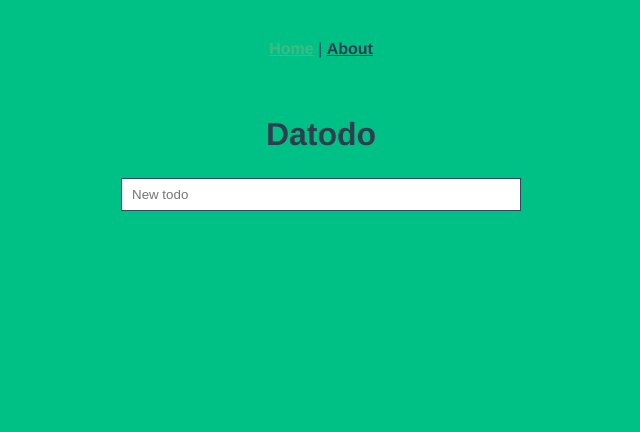
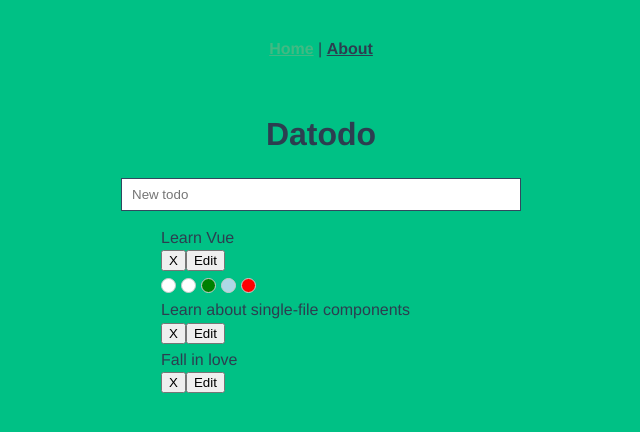
Before and after one commit to jespernpedersen/datodo, a Vue app: page / in a window 1280 px wide. Shown: the top 432 px of the page, without its empty margins (319-959 px from the left). Built offline with nearby package versions, Linux system fonts and the light colour scheme.

Commit message:
I fixed a merge and it now compiles

```diff
--- a/src/components/TodoListItem.vue
+++ b/src/components/TodoListItem.vue
@@ -1,8 +1,12 @@
-
+<template>
+  <li>
+    <!-- View before editing -->
+    <div v-show="!isEditing">
+      <span>{{ todo.text }}</span>
+    </div>
     <!-- View in editing -->
     <div v-show="isEditing">
-      <input v-show="isEditing" v-model="todo.text"
-			@keydown.enter="hideForm">
+      <input v-model="todo.text">
     </div>
     <!-- Action buttons -->
     <button @click="$emit('remove', todo.id)">
@@ -50,15 +54,19 @@ export default {
     completeToDo(subtaskitem) {
         if(subtaskitem.status === "incomplete") {
           let new_status = subtaskitem.status = "overachieved";
+          return new_status;
         }
         else if(subtaskitem.status === "unachieved") {
           let new_status = subtaskitem.status = "achieved";
+          return new_status;
         }
         else if(subtaskitem.status === "achieved") {
           let new_status = subtaskitem.status = "unachieved";
+          return new_status;
         }
         else {
           let new_status = subtaskitem.status = "incomplete";
+          return new_status;
         }
     }
   },
```
Also changed, not shown: package.json (indentation only), 1 other file (tests, documents, lock files or other folders).
